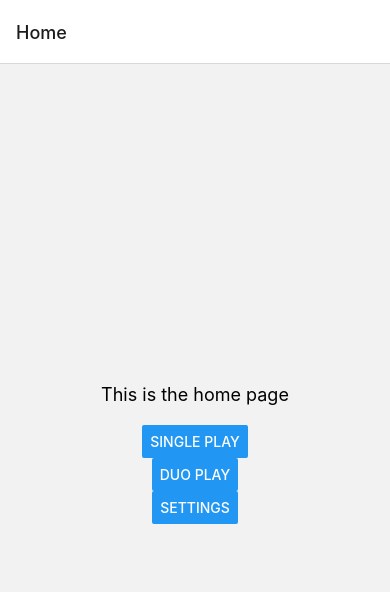
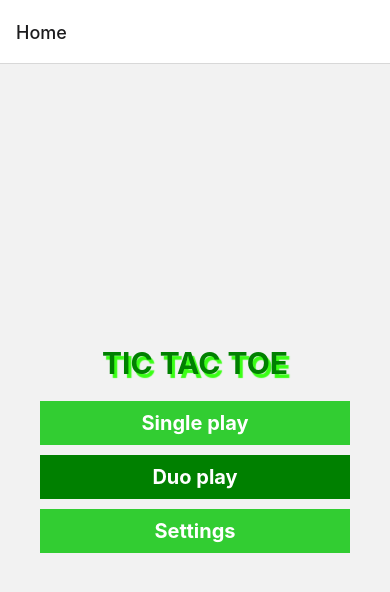
Before and after one commit to garryloopy/TicTacToe, a React Native app: screen /Home in a window 390 px wide. Shown: the top 592 px of the page. Built offline with nearby package versions, Linux system fonts and the light colour scheme.

Commit message:
Update HomePage.jsx

```diff
--- a/screens/HomePage.jsx
+++ b/screens/HomePage.jsx
@@ -1,5 +1,6 @@
 import {
     Button,
+    TouchableHighlight,
     View,
     Text,
     StyleSheet
@@ -7,28 +8,69 @@ import {
 
 const styles = StyleSheet.create({
     container: {
-        flex: 1,
-        justifyContent: "center",
-        alignItems: "center",
+        marginTop: "auto",
+        marginBottom: "auto",
     },
     text: {
-        fontSize: 18,
+        fontSize: 30,
         marginBottom: 20,
+        textAlign: "center",
+        fontWeight: "bold",
+        color: "#008000",
+        textShadowColor: '#39FF14', // black shadow
+        textShadowOffset: { width: 3, height: 4 },
+        textShadowRadius: 1
     },
+    ButtonContainer: {
+        marginRight: 40,
+        marginLeft: 40,
+        marginBottom: 10,
+        backgroundColor: "#32CD32",
+        padding: 10,
+    },
+    ButtonContainer2: {
+        marginRight: 40,
+        marginLeft: 40,
+        marginBottom: 10,
+        backgroundColor: "green",
+        padding: 10,
+    },
+
+    buttonText: {
+        color: "white",
+        textAlign: "center",
+        fontWeight: "bold",
+        fontSize: 20,
+    }
 });
 
 export default function HomePage( {navigation} ) {
     return (
         <View style={styles.container}>
             <Text style={styles.text}>
-                This is the home page
+                TIC TAC TOE
             </Text>
-            <Button title="Single play"
-                    onPress={() => navigation.navigate("Game")}/>
-            <Button title="Duo play"
-                    onPress={() => navigation.navigate("Game Duo")}/>
-            <Button title="Settings"
-                    onPress={() => navigation.navigate("Settings")}/>
+
+            <TouchableHighlight
+                style={styles.ButtonContainer}
+                onPress={() => navigation.navigate("Game")}
+            >
+                <Text style={styles.buttonText}>Single play</Text>
+            </TouchableHighlight>
+
+            <TouchableHighlight
+                style={styles.ButtonContainer2}
+                onPress={() => navigation.navigate("Game Duo")}
+            >
+                <Text style={styles.buttonText}>Duo play</Text>
+            </TouchableHighlight>
+
+            <TouchableHighlight
+                style={styles.ButtonContainer}
+                onPress={() => navigation.navigate("Settings")}
+            >
+                <Text style={styles.buttonText}>Settings</Text>
+            </TouchableHighlight>
         </View>
     )
 }
```
